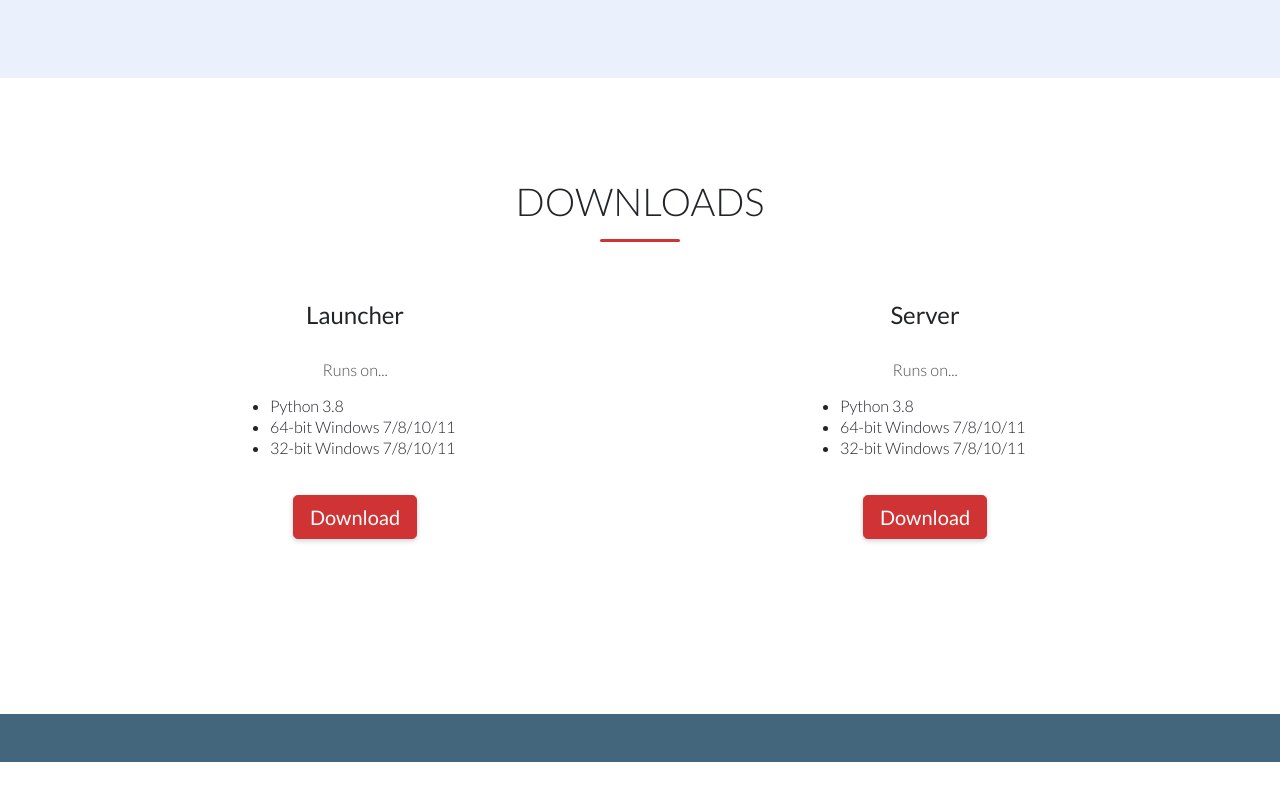
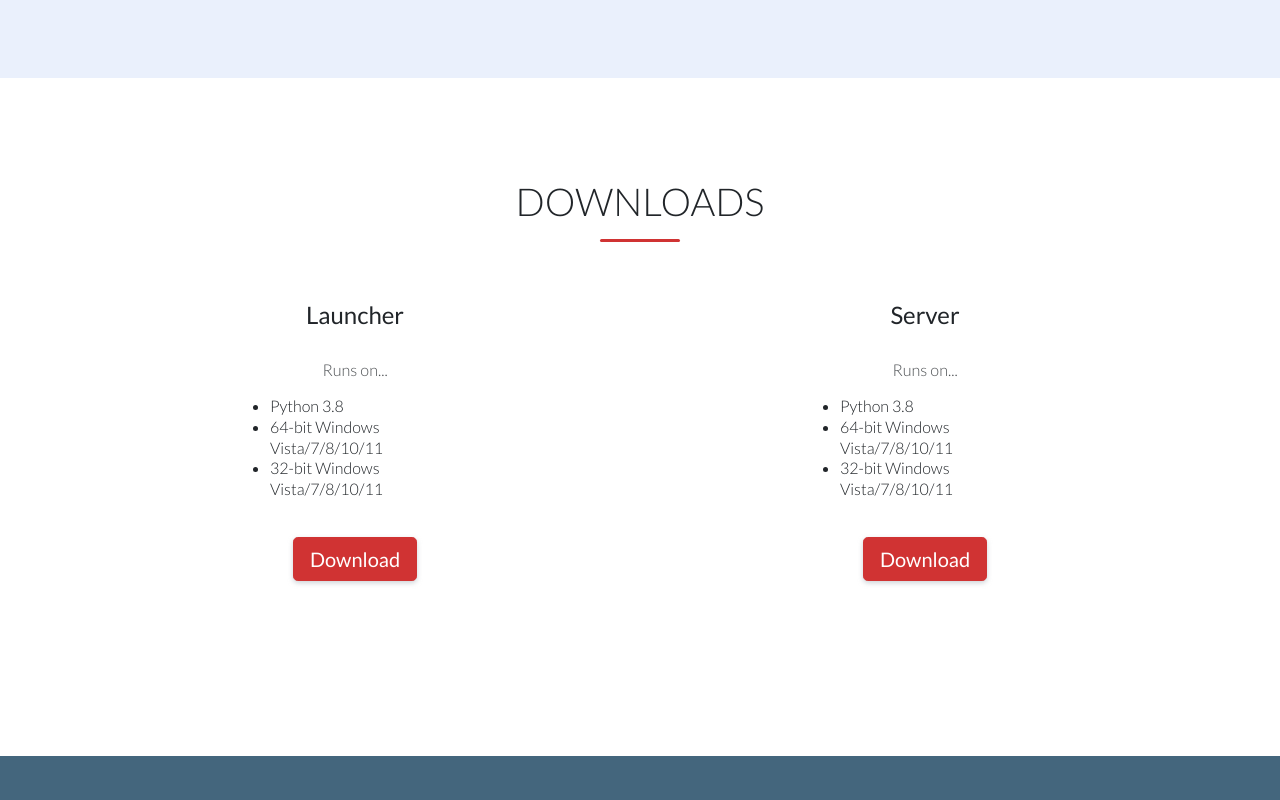
Before and after one commit to kegsmr/www.sc4mp.org, a plain HTML site: page index.html in a window 1280 px wide. Shown: the part 1062-1862 px from the top of the page. Before the commit the page ends 1824 px from the top, so only its background shows below. Drawn offline with nearby package versions, Linux system fonts and the light colour scheme; no server answers.

Commit message:
Windows vista is compatible

```diff
--- a/index.html
+++ b/index.html
@@ -216,8 +216,8 @@
 					<div style="width: 250px; margin-left: auto; margin-right: auto;">
 						<ul style="text-align: left;">
 							<li>Python 3.8</li>
-							<li>64-bit Windows 7/8/10/11</li>
-							<li>32-bit Windows 7/8/10/11</li>
+							<li>64-bit Windows Vista/7/8/10/11</li>
+							<li>32-bit Windows Vista/7/8/10/11</li>
 						</ul>
 					</div>
 					<br>
@@ -230,8 +230,8 @@
 					<div style="width: 250px; margin-left: auto; margin-right: auto;">
 						<ul style="text-align: left;">
 							<li>Python 3.8</li>
-							<li>64-bit Windows 7/8/10/11</li>
-							<li>32-bit Windows 7/8/10/11</li>
+							<li>64-bit Windows Vista/7/8/10/11</li>
+							<li>32-bit Windows Vista/7/8/10/11</li>
 						</ul>
 					</div>
 					<br>
```
